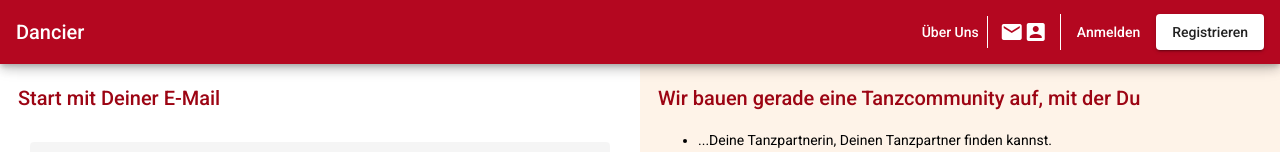
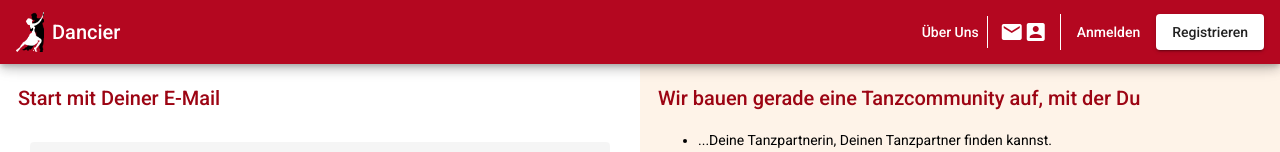
Before and after one commit to dancier/show-dancer, an Angular app: page /home in a window 1280 px wide. Shown: the top 152 px of the page. Built offline with nearby package versions, Linux system fonts and the light colour scheme.

Commit message:
Added logo icon

```diff
--- a/src/app/layout/navigation/navigation.component.html
+++ b/src/app/layout/navigation/navigation.component.html
@@ -2,6 +2,7 @@
 
   <div class="mdc-top-app-bar__row">
     <section class="mdc-top-app-bar__section mdc-top-app-bar__section--align-start">
+      <img src='assets/img/dancier-white.png' alt='Dancier Logo' style="height: 40px;">
       <a href="/" class="title"><span class="mdc-top-app-bar__title">Dancier</span></a>
     </section>
   </div>
--- a/src/app/layout/navigation/navigation.component.scss
+++ b/src/app/layout/navigation/navigation.component.scss
@@ -10,6 +10,16 @@
     display: inline-flex;
     justify-content: center;
     align-items: center;
+  }
+
+  .mdc-top-app-bar__section {
+    display: flex;
+    align-items: center;
+
+    img {
+      height: 40px;
+      margin-right: 8px;
+    }
   }
 
   .nav-tools {
```
Also changed, not shown: src/assets/img/dancier-logo.png (added), src/assets/img/dancier-white.png (added).
